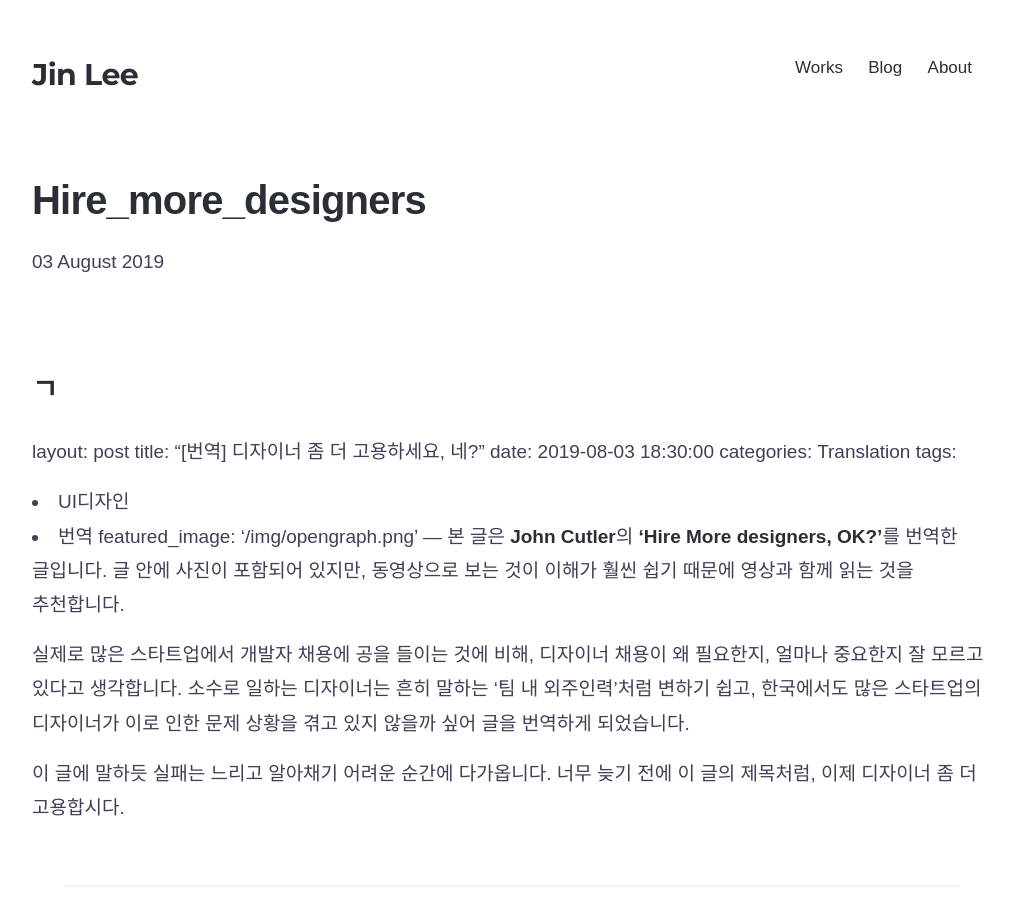
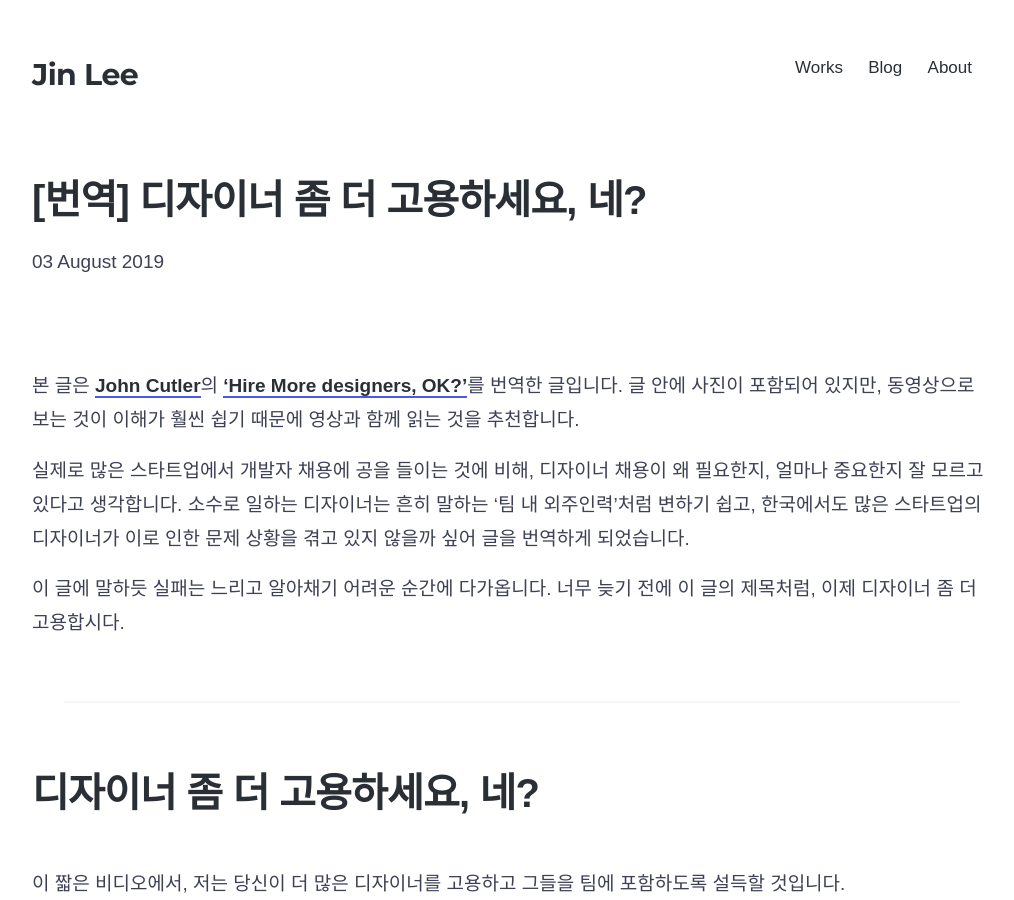
Before and after one commit to yujiinlee/yujiinlee.github.io, a Jekyll site: the page built from _posts/interp/2019-08-03-hire_more_designers.md, in a window 1280 px wide and 900 px high. Shown: the whole window, without its empty margins (128-1142 px from the left). Built offline with Jekyll 4.4.1, drawn with Linux system fonts in a browser that asks for light colours; nearby versions of some CDN libraries; some web fonts are replaced; comment, search, counter and statistics services are not loaded.

Commit message:
오타 수정

```diff
--- a/_posts/interp/2019-08-03-hire_more_designers.md
+++ b/_posts/interp/2019-08-03-hire_more_designers.md
@@ -1,4 +1,3 @@
-ㄱ
 ---
 layout: post
 title: "[번역] 디자이너 좀 더 고용하세요, 네?"
```
